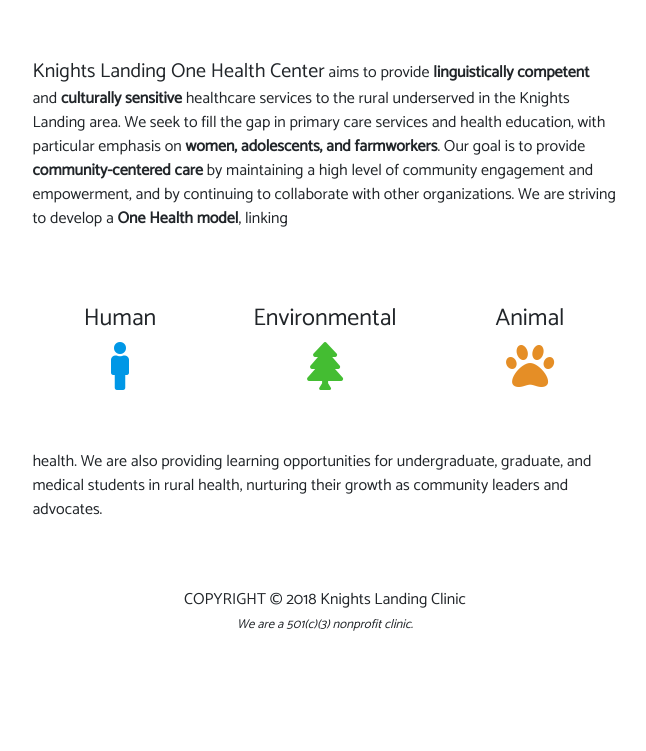
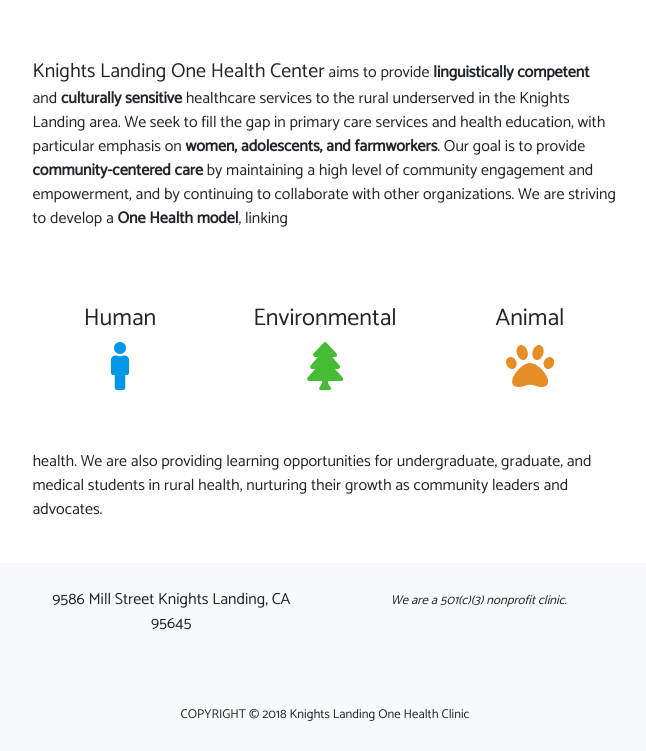
Before and after one commit to iwakoscott/knights-landing, a Jekyll site: the page built from index.html, in a window 1280 px wide. Shown: the part 1026-1777 px from the top of the page, without its empty margins (315-961 px from the left). Built offline with Jekyll 4.4.1, drawn with Linux system fonts in a browser that asks for light colours; nearby versions of some CDN libraries; before the commit the page ends 1687 px from its top, so only the background shows below that.

Commit message:
add address to footer

```diff
--- a/_includes/footer.html
+++ b/_includes/footer.html
@@ -1,18 +1,25 @@
 <!-- Optional JavaScript -->
 <!-- jQuery first, then Popper.js, then Bootstrap JS -->
 
+<footer>
   <div class="container-fluid">
     <div class="row">
-    <div class="col-sm-6 offset-sm-3 text-center">
-      COPYRIGHT &copy; {{ 'today' | date: '%Y' }} Knights Landing Clinic
+      <div class="col-sm-3 offset-sm-3 text-center">
+          <address>{{ site.address }}</address>
       </div>
-    <div class="col-sm-6 offset-sm-3 text-center">
+      <div class="col-sm-3 text-center">
         <em class="small">
           We are a 501(c)(3) nonprofit clinic.
         </em>
       </div>
     </div>
+    <div class="row">
+      <div class="col-12 text-center">
+        <span class="small">COPYRIGHT &copy; {{ 'today' | date: '%Y' }} Knights Landing One Health Clinic</span>
       </div>
+    </div>
+  </div>
+</footer>
 
 <script src="https://code.jquery.com/jquery-3.2.1.slim.min.js" integrity="sha384-KJ3o2DKtIkvYIK3UENzmM7KCkRr/rE9/Qpg6aAZGJwFDMVNA/GpGFF93hXpG5KkN" crossorigin="anonymous"></script>
 <script src="https://cdnjs.cloudflare.com/ajax/libs/popper.js/1.12.9/umd/popper.min.js" integrity="sha384-ApNbgh9B+Y1QKtv3Rn7W3mgPxhU9K/ScQsAP7hUibX39j7fakFPskvXusvfa0b4Q" crossorigin="anonymous"></script>
--- a/style.css
+++ b/style.css
@@ -103,3 +103,8 @@
 .fa-paw {
   color: #e58e26;
 }
+
+/* =============== Footer =============== */
+footer .container-fluid {
+  background: #f8f9fa;
+}
```
Lines whose indentation alone changed are shown as unchanged.
